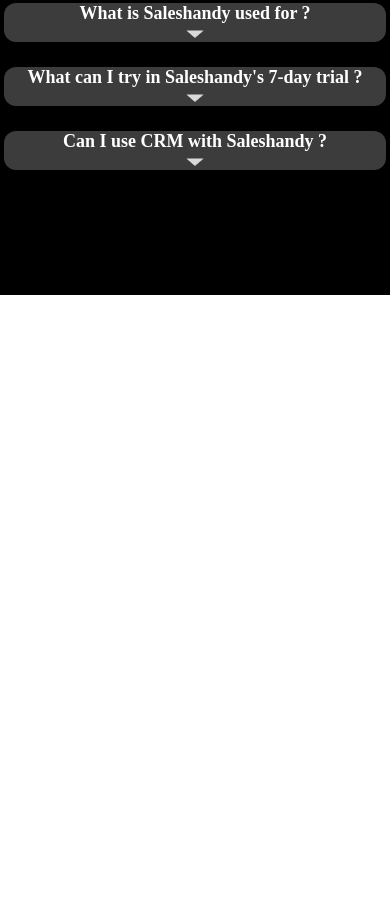
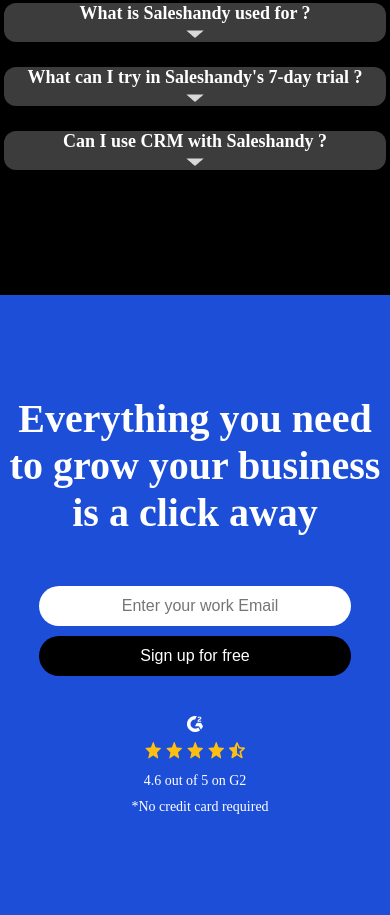
Before and after one commit to developer-meet/saleshandy, a plain HTML site: page index.html in a window 390 px wide. Shown: the part 6201-7116 px from the top of the page. Before the commit the page ends 6496 px from the top, so only its background shows below. Drawn offline with Linux system fonts and the light colour scheme.

Commit message:
Complete Sign Up Section

```diff
--- a/CSS/style.css
+++ b/CSS/style.css
@@ -2,6 +2,7 @@
     margin: 0;
     padding: 0;
     box-sizing: border-box;
+    scroll-behavior: smooth;
 }
 
 body {
@@ -1167,7 +1168,7 @@ body {
         padding: 0;
     }
 
-    .s8-c1-main-heading{
+    .s8-c1-main-heading {
         text-align: center;
         font-size: 40px;
     }
@@ -1180,38 +1181,172 @@ body {
 }
 
 @media screen and (max-width:500px) {
-    .sec-8{
+    .sec-8 {
         padding: 100px 0;
     }
 
-    .sec-8-meeting-1{
+    .sec-8-meeting-1 {
         width: 98%;
         margin: 0 auto 30px;
         display: block;
         text-align: center;
     }
 
-    .sec-8-meeting-heading{
+    .sec-8-meeting-heading {
         font-size: 30px;
     }
 
-    .sec-8-meeting-para{
+    .sec-8-meeting-para {
         padding: 0;
     }
 
-    .meeting-content button{
+    .meeting-content button {
         margin-bottom: 10px;
     }
 
-    .s8-c2-q1-container{
+    .s8-c2-q1-container {
         width: 98%;
         margin: 0 auto 25px;
     }
 }
 
 @media screen and (max-width:410px) {
-    .s8-c2-q1-container{
+    .s8-c2-q1-container {
         display: block;
         height: auto;
     }
 }
+
+/* Sign up Section */
+
+.signup-sec {
+    max-width: 1320px;
+    height: auto;
+    padding: 100px 40px;
+    margin: auto;
+    background-color: var(--sim-dark-blue);
+}
+
+.signup-sec-main-heading {
+    width: 800px;
+    margin-bottom: 50px;
+}
+
+.signup-sec-main-content {
+    margin-bottom: 30px;
+}
+
+.signup-sec-main-content form {
+    position: relative;
+    width: 80%;
+    height: 40px;
+    margin: 0 auto 10px;
+}
+
+.signup-sec-main-content form input {
+    width: 100%;
+    height: 40px;
+    border-radius: 60px;
+    border: none;
+    outline: none;
+    padding-left: 10px;
+    color: #C6C6C6;
+}
+
+.signup-sec-main-content form button {
+    width: 30%;
+    height: 40px;
+    border-radius: 60px;
+    border: none;
+    outline: none;
+    background-color: var(--black);
+    position: absolute;
+    top: 0;
+    right: 0;
+}
+
+.signup-sec-card-condition {
+    font-size: 14px;
+    font-weight: 400;
+    border-left-width: 2px;
+    border-left-style: solid;
+    border-left-color: var(--white);
+    padding-left: 10px;
+}
+
+@media screen and (max-width:800px) {
+    .signup-sec {
+        width: 100%;
+        padding: 100px 0px;
+    }
+
+    .signup-sec div {
+        width: 100%;
+        height: auto;
+    }
+
+    .signup-sec-main-heading {
+        font-size: 40px;
+        width: auto;
+    }
+
+    .signup-sec-main-content {
+        width: 100%;
+        text-align: center;
+    }
+
+    .signup-sec-main-content form {
+        width: 80%;
+        margin: auto;
+    }
+
+    .signup-sec-main-content form {
+        height: 100px;
+        position: static;
+    }
+
+    .signup-sec-main-content form input {
+        width: 100%;
+        text-align: center;
+    }
+
+    .signup-sec-main-content form button {
+        margin-top: 10px;
+        width: 100%;
+        position: static;
+    }
+
+    .signup-sec-rating-box {
+        display: block;
+        width: 100%;
+        height: auto;
+        text-align: center;
+    }
+
+    .signup-sec-rating-box .icon-1 {
+        width: 100%;
+        background-color: var(--sim-dark-blue);
+    }
+
+    .signup-sec-rating-box div {
+        margin-top: 10px;
+    }
+
+    .signup-sec-rating-box p {
+        margin-top: 10px;
+    }
+
+    .signup-sec-card-condition {
+        border: none;
+    }
+}
+
+@media screen and (max-width:500px) {
+    .signup-sec-main-content form input {
+        font-size: 16px;
+    }
+
+    .signup-sec-main-content form button {
+        font-size: 16px;
+    }
+}
--- a/index.html
+++ b/index.html
@@ -330,7 +330,35 @@
                 <img src="/Assets/icon/Drop down icon.png" alt="">
             </div>
         </div>
+    </div>
 
+    <div class="signup-sec d-flex jus-con-center align-items-center">
+        <div>
+            <p class="signup-sec-main-heading font-size-56px font-weight-600 white-color text-align-center">Everything
+                you need to grow your business is a click away</p>
+
+            <div class="signup-sec-main-content">
+                <form action="#">
+                    <input class="font-size-18px" type="email" placeholder="Enter your work Email">
+                    <button class="white-color font-size-20px">Sign up for free</button>
+                </form>
+            </div>
+
+            <div class="signup-sec-rating-box d-flex align-items-center jus-con-center">
+                <div class="icon-1 d-flex jus-con-center align-items-center">
+                    <img src="/Assets/icon/Icon 1.png" alt="">
+                </div>
+                <div class="star-icon">
+                    <img src="/Assets/icon/Full Star.png" alt="">
+                    <img src="/Assets/icon/Full Star.png" alt="">
+                    <img src="/Assets/icon/Full Star.png" alt="">
+                    <img src="/Assets/icon/Full Star.png" alt="">
+                    <img src="/Assets/icon/half Star.png" alt="">
+                </div>
+                <p class="rating-line white-color">4.6 out of 5 on G2</p>
+                <p class="signup-sec-card-condition white-color">*No credit card required</p>
+            </div>
+        </div>
     </div>
 </body>
 
```
